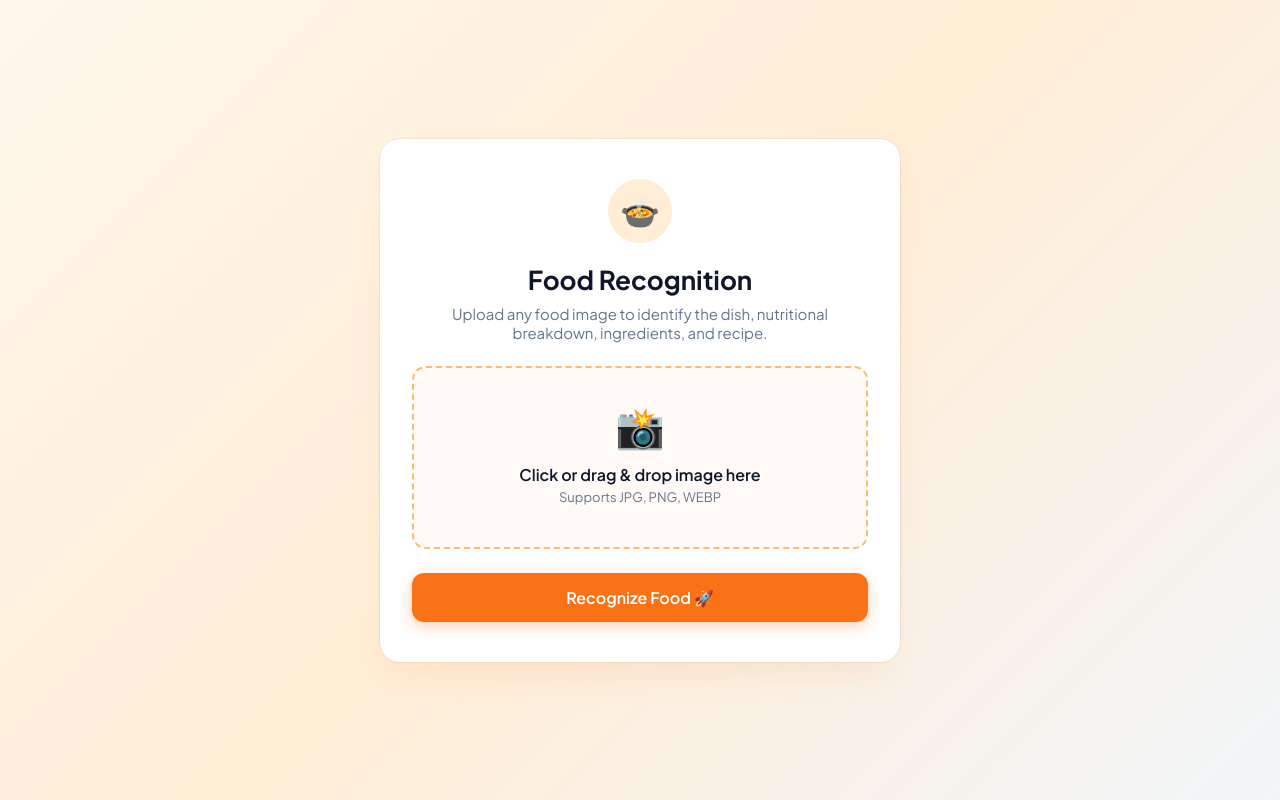
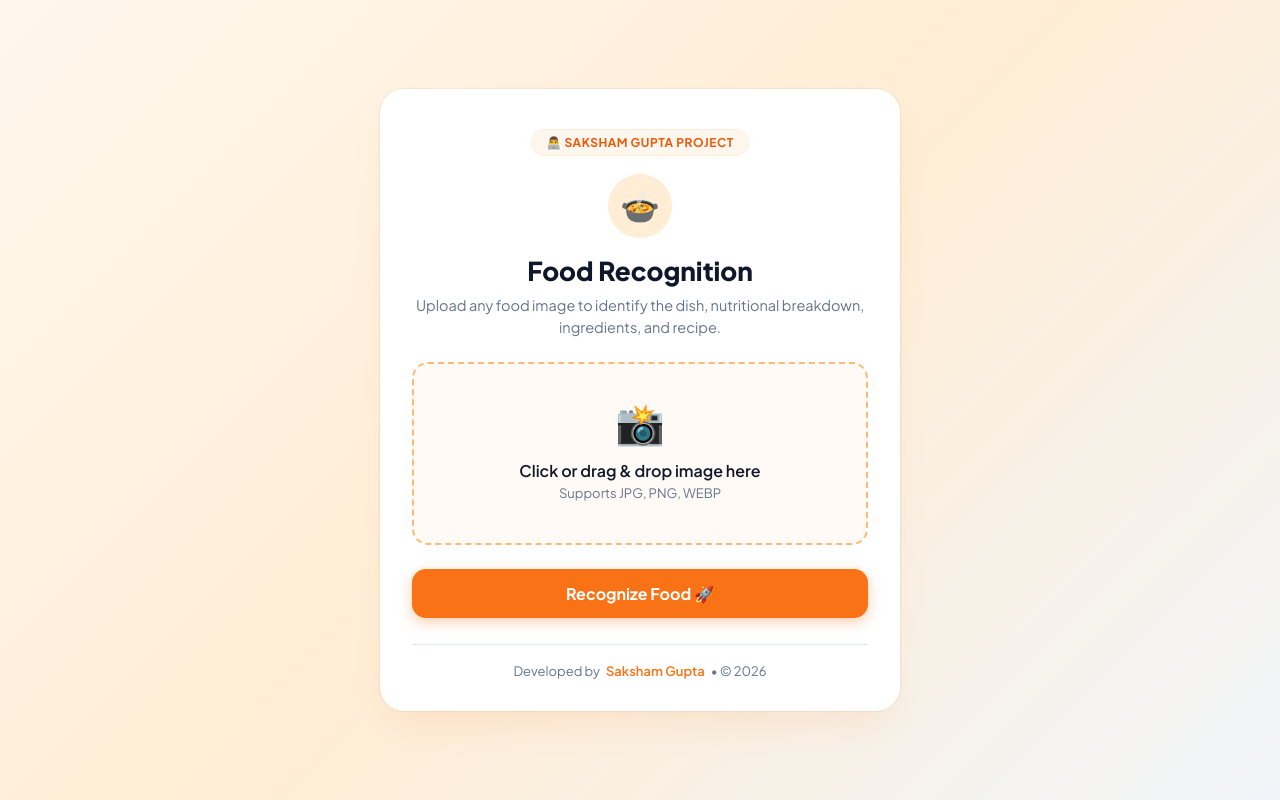
Before and after one commit to sakshamgupta04/Food-Recogniton, a Flask app: page / in a window 1280 px wide. Run offline with Flask 3, Linux system fonts and the light colour scheme.

Commit message:
Add author attribution, licensing, and UI branding for Saksham Gupta

```diff
--- a/app/Templates/index.html
+++ b/app/Templates/index.html
@@ -3,8 +3,10 @@
 <head>
     <meta charset="UTF-8">
     <meta name="viewport" content="width=device-width, initial-scale=1.0">
-    <title>AI Food Recognition & Recipe Finder</title>
-    <link href="https://fonts.googleapis.com/css2?family=Plus+Jakarta+Sans:wght@400;500;600;700&display=swap" rel="stylesheet">
+    <meta name="author" content="Saksham Gupta">
+    <meta name="description" content="AI Food Recognition & Recipe Finder - Built by Saksham Gupta">
+    <title>AI Food Recognition & Recipe Finder | Saksham Gupta</title>
+    <link href="https://fonts.googleapis.com/css2?family=Plus+Jakarta+Sans:wght@400;500;600;700;800&display=swap" rel="stylesheet">
     <style>
         :root {
             --primary: #f97316;
@@ -30,16 +32,32 @@
             display: flex;
             align-items: center;
             justify-content: center;
-            padding: 20px;
+            padding: 24px 20px;
         }
         .container {
             background: var(--card-bg);
-            border-radius: 20px;
+            border-radius: 24px;
             box-shadow: 0 20px 40px -15px rgba(249, 115, 22, 0.15), 0 0 1px 1px rgba(0, 0, 0, 0.05);
             width: 100%;
             max-width: 520px;
-            padding: 40px 32px;
+            padding: 40px 32px 32px;
             text-align: center;
+            position: relative;
+        }
+        .author-pill {
+            display: inline-flex;
+            align-items: center;
+            gap: 6px;
+            background: #fff7ed;
+            color: #ea580c;
+            font-size: 12px;
+            font-weight: 700;
+            padding: 5px 14px;
+            border-radius: 20px;
+            border: 1px solid #ffedd5;
+            margin-bottom: 18px;
+            text-transform: uppercase;
+            letter-spacing: 0.5px;
         }
         .icon-badge {
             width: 64px;
@@ -50,18 +68,19 @@
             display: flex;
             align-items: center;
             justify-content: center;
-            margin: 0 auto 20px;
+            margin: 0 auto 16px;
             font-size: 32px;
         }
         h1 {
             color: var(--text-dark);
             font-size: 26px;
-            font-weight: 700;
+            font-weight: 800;
             margin-bottom: 8px;
         }
         p.subtitle {
             color: var(--text-muted);
-            font-size: 15px;
+            font-size: 14.5px;
+            line-height: 1.5;
             margin-bottom: 24px;
         }
         .error-box {
@@ -69,14 +88,14 @@
             color: var(--error-text);
             border: 1px solid var(--error-border);
             padding: 12px 16px;
-            border-radius: 10px;
+            border-radius: 12px;
             font-size: 14px;
             margin-bottom: 20px;
             text-align: left;
         }
         .upload-area {
             border: 2px dashed #fdba74;
-            border-radius: 14px;
+            border-radius: 16px;
             padding: 32px 20px;
             background: #fffaf5;
             cursor: pointer;
@@ -122,21 +141,46 @@
             border: none;
             width: 100%;
             padding: 14px;
-            border-radius: 12px;
+            border-radius: 14px;
             font-size: 16px;
-            font-weight: 600;
+            font-weight: 700;
             cursor: pointer;
             margin-top: 24px;
-            transition: background 0.2s;
+            transition: all 0.2s;
             box-shadow: 0 4px 14px rgba(249, 115, 22, 0.35);
         }
         .btn-submit:hover {
             background: var(--primary-hover);
+            transform: translateY(-1px);
+        }
+        .footer-credit {
+            margin-top: 26px;
+            padding-top: 18px;
+            border-top: 1px solid var(--border-color);
+            font-size: 13px;
+            color: var(--text-muted);
+            display: flex;
+            align-items: center;
+            justify-content: center;
+            gap: 6px;
+        }
+        .footer-credit a {
+            color: var(--primary);
+            font-weight: 600;
+            text-decoration: none;
+            transition: color 0.2s;
+        }
+        .footer-credit a:hover {
+            text-decoration: underline;
+            color: var(--primary-hover);
         }
     </style>
 </head>
 <body>
     <div class="container">
+        <div class="author-pill">
+            👨‍💻 Saksham Gupta Project
+        </div>
         <div class="icon-badge">🍲</div>
         <h1>Food Recognition</h1>
         <p class="subtitle">Upload any food image to identify the dish, nutritional breakdown, ingredients, and recipe.</p>
@@ -158,6 +202,10 @@
 
             <button type="submit" class="btn-submit">Recognize Food 🚀</button>
         </form>
+
+        <div class="footer-credit">
+            Developed by <a href="https://github.com/sakshamgupta04" target="_blank" rel="noopener noreferrer">Saksham Gupta</a> • © 2026
+        </div>
     </div>
 
     <script>
--- a/app/food_classifier.py
+++ b/app/food_classifier.py
@@ -1,3 +1,13 @@
+"""
+=============================================================================
+Food Recognition & Recipe Finder - Food Classification Pipeline
+Author: Saksham Gupta
+GitHub: https://github.com/sakshamgupta04
+Repository: https://github.com/sakshamgupta04/Food-Recogniton
+Copyright (c) 2026 Saksham Gupta. All rights reserved.
+=============================================================================
+"""
+
 import os
 from PIL import Image
 import torch
@@ -10,24 +20,32 @@ os.environ["HF_HUB_DISABLE_SYMLINKS_WARNING"] = "1"
 
 BASE_DIR = os.path.dirname(os.path.abspath(__file__))
 LOCAL_MODEL_DIR = os.path.join(BASE_DIR, "models", "food_classifier")
-MODEL_ID = "nateraw/food"
+FALLBACK_MODEL_ID = "nateraw/food"
 
-print("Loading Food Classifier model...")
+print("=" * 60)
+print("Loading Food Classification Model (Saksham Gupta)...")
+
 if os.path.isdir(LOCAL_MODEL_DIR) and os.path.exists(os.path.join(LOCAL_MODEL_DIR, "config.json")):
-    print(f"Loading from local weights: {LOCAL_MODEL_DIR}")
+    print(f"Loading local fine-tuned model from: {LOCAL_MODEL_DIR}")
     processor = AutoImageProcessor.from_pretrained(LOCAL_MODEL_DIR, local_files_only=True)
     model = AutoModelForImageClassification.from_pretrained(LOCAL_MODEL_DIR, local_files_only=True)
 else:
-    print(f"Loading from Hugging Face hub: {MODEL_ID}")
-    processor = AutoImageProcessor.from_pretrained(MODEL_ID)
-    model = AutoModelForImageClassification.from_pretrained(MODEL_ID)
+    print(f"Loading Food-101 Vision Transformer checkpoint: {FALLBACK_MODEL_ID}")
+    processor = AutoImageProcessor.from_pretrained(FALLBACK_MODEL_ID)
+    model = AutoModelForImageClassification.from_pretrained(FALLBACK_MODEL_ID)
 
 model.eval()
-print("Food Classifier loaded successfully!")
+print("Food Classification Model loaded successfully!")
+print("=" * 60)
 
 def predict_food(image_path, top_k=5):
     """
     Predicts the food category from an image file.
+
+    Args:
+        image_path (str): Path to image file.
+        top_k (int): Number of top predictions to return.
+
     Returns:
         top_name (str): The top predicted food dish.
         top_confidence (float): Confidence percentage of the top dish.
--- a/app/food_info.py
+++ b/app/food_info.py
@@ -1,5 +1,11 @@
 """
-Food information database mapping food items to origin, ingredients, recipe, and nutritional estimates.
+=============================================================================
+Food Recognition & Recipe Finder - Culinary Knowledgebase & Nutrition
+Author: Saksham Gupta
+GitHub: https://github.com/sakshamgupta04
+Repository: https://github.com/sakshamgupta04/Food-Recogniton
+Copyright (c) 2026 Saksham Gupta. All rights reserved.
+=============================================================================
 """
 
 food_database = {
--- a/app/main.py
+++ b/app/main.py
@@ -1,3 +1,13 @@
+"""
+=============================================================================
+Food Recognition & Recipe Finder - Web Application
+Author: Saksham Gupta
+GitHub: https://github.com/sakshamgupta04
+Repository: https://github.com/sakshamgupta04/Food-Recogniton
+Copyright (c) 2026 Saksham Gupta. All rights reserved.
+=============================================================================
+"""
+
 import os
 from flask import Flask, render_template, request, url_for, redirect
 from food_info import get_food_info
@@ -46,10 +56,17 @@ def index():
                     image=image_url
                 )
             except Exception as e:
-                return render_template('index.html', error=f"Could not read the uploaded image ({str(e)}). Please upload a standard JPG, PNG, or WEBP image.")
+                return render_template(
+                    'index.html',
+                    error=f"Could not read the uploaded image ({str(e)}). Please upload a standard JPG, PNG, or WEBP image."
+                )
 
     return render_template('index.html')
 
 if __name__ == "__main__":
-    print("Starting Food Recognition Web App on http://127.0.0.1:5000 ...")
+    print("=" * 60)
+    print("Food Recognition Web App by Saksham Gupta")
+    print("GitHub: https://github.com/sakshamgupta04")
+    print("Starting server on http://127.0.0.1:5000 ...")
+    print("=" * 60)
     app.run(host='127.0.0.1', port=5000, debug=False)
```
Also changed, not shown: app/Templates/result.html (+38 -4 lines), app/test.py (+14 -5 lines), prepare_food101.py (+17 -5 lines), start.py (+16 -1 lines), train_food101.py (+15 -4 lines), train_food101_gpu.py (+11 -6 lines), README.md, 1 other file.
